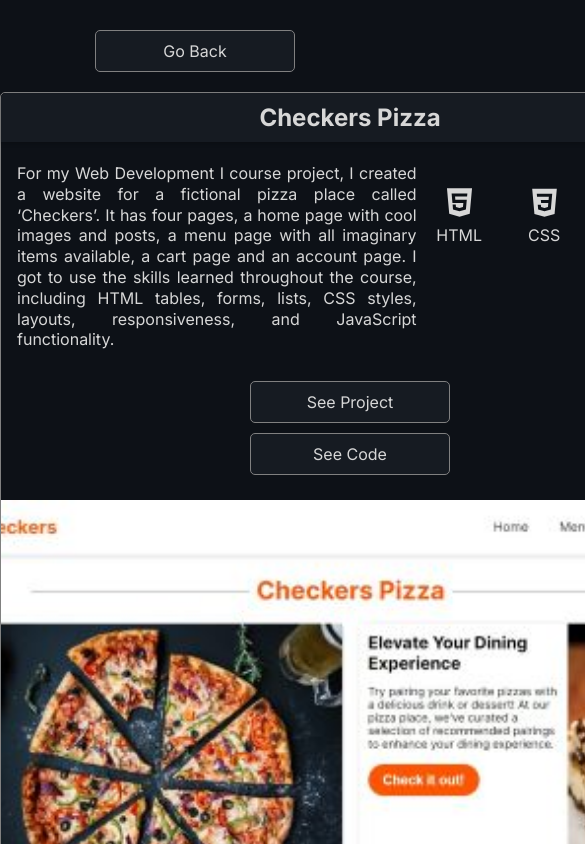
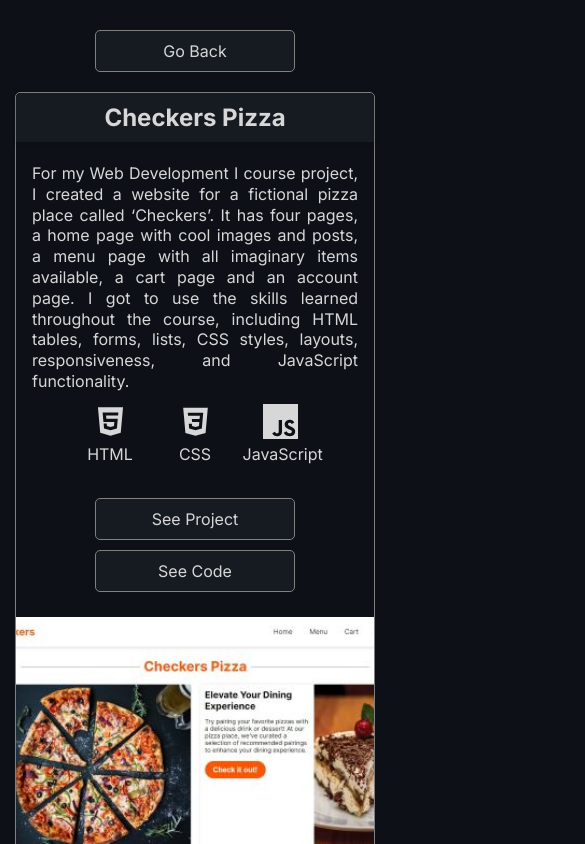
Before and after one commit to EnriqueSaracho/portfolio_03, a React (Create React App) app: page /checkers in a window 390 px wide. Shown: the top 844 px of the page, 585 px wide, since content can reach past the window. Built offline with nearby package versions, Linux system fonts and the light colour scheme.

Commit message:
App.css modified
worked on projects page responsiveness

```diff
--- a/src/App.css
+++ b/src/App.css
@@ -281,6 +281,10 @@ body {
     width: 100%;
   }
 
+  .project-skills {
+    margin-top: 0;
+  }
+
   .project-info-title {
     border-radius: 5px 5px 0 0;
   }
@@ -291,6 +295,12 @@ body {
 
   .project-info-text p {
     width: 60%;
+  }
+
+  .project-info-btns {
+    flex-direction: row;
+    justify-content: center;
+    margin-top: 0;
   }
 
   .project-page-img {
@@ -314,6 +324,38 @@ body {
   .projects {
     justify-content: center;
   }
+
+  .project-skills {
+    margin-top: 10px;
+  }
+
+  .project-page {
+    width: fit-content;
+    margin: 0 15px;
+  }
+
+  .project-info-text {
+    flex-direction: column;
+    align-items: center;
+  }
+
+  .project-info-text p {
+    width: 100%;
+  }
+
+  .project-info-btns {
+    margin-top: 10px;
+  }
+
+  .project-page-img {
+    height: 450px;
+  }
+}
+
+@media only screen and (max-width: 480px) {
+  .project-info-btns {
+    flex-direction: column;
+  }
 }
 
 @media only screen and (max-width: 420px) {
@@ -324,4 +366,8 @@ body {
   .container2 {
     max-width: 100%;
   }
+
+  .project-page-img {
+    height: 300px;
+  }
 }
```
